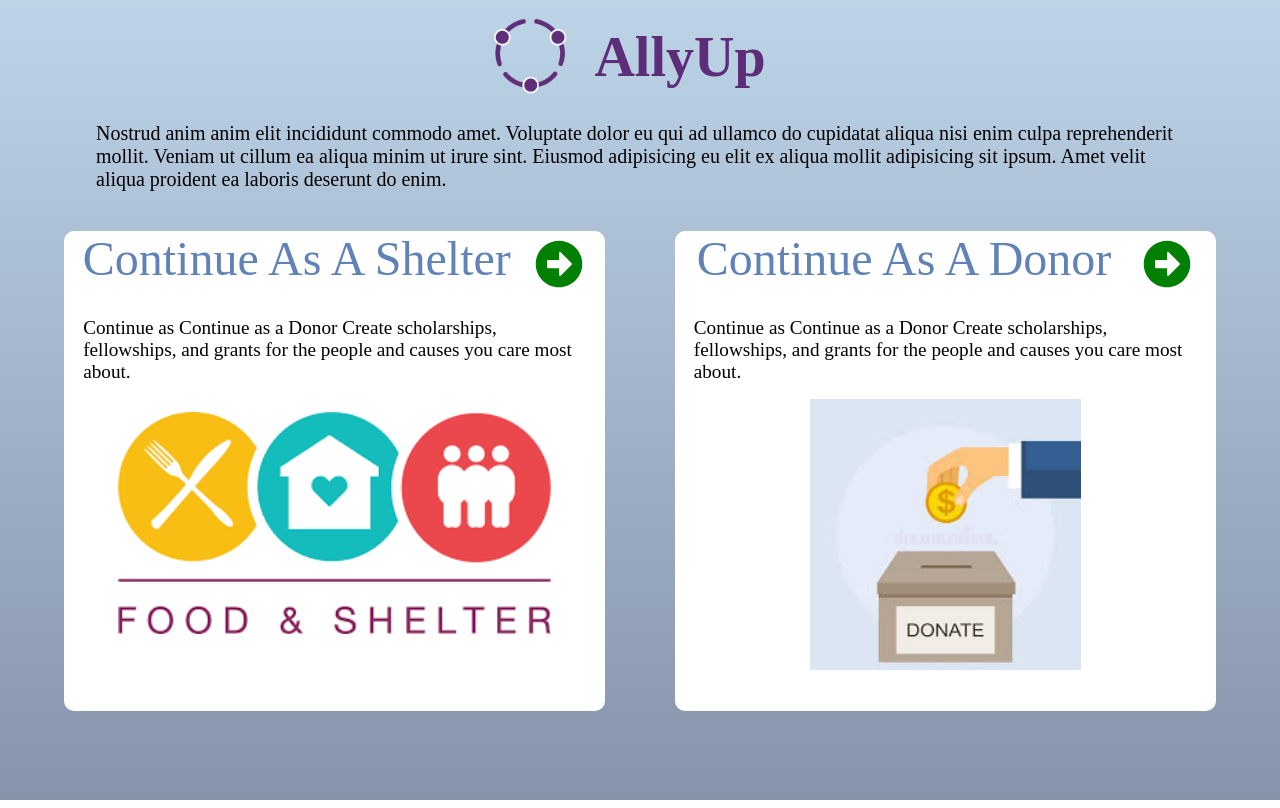
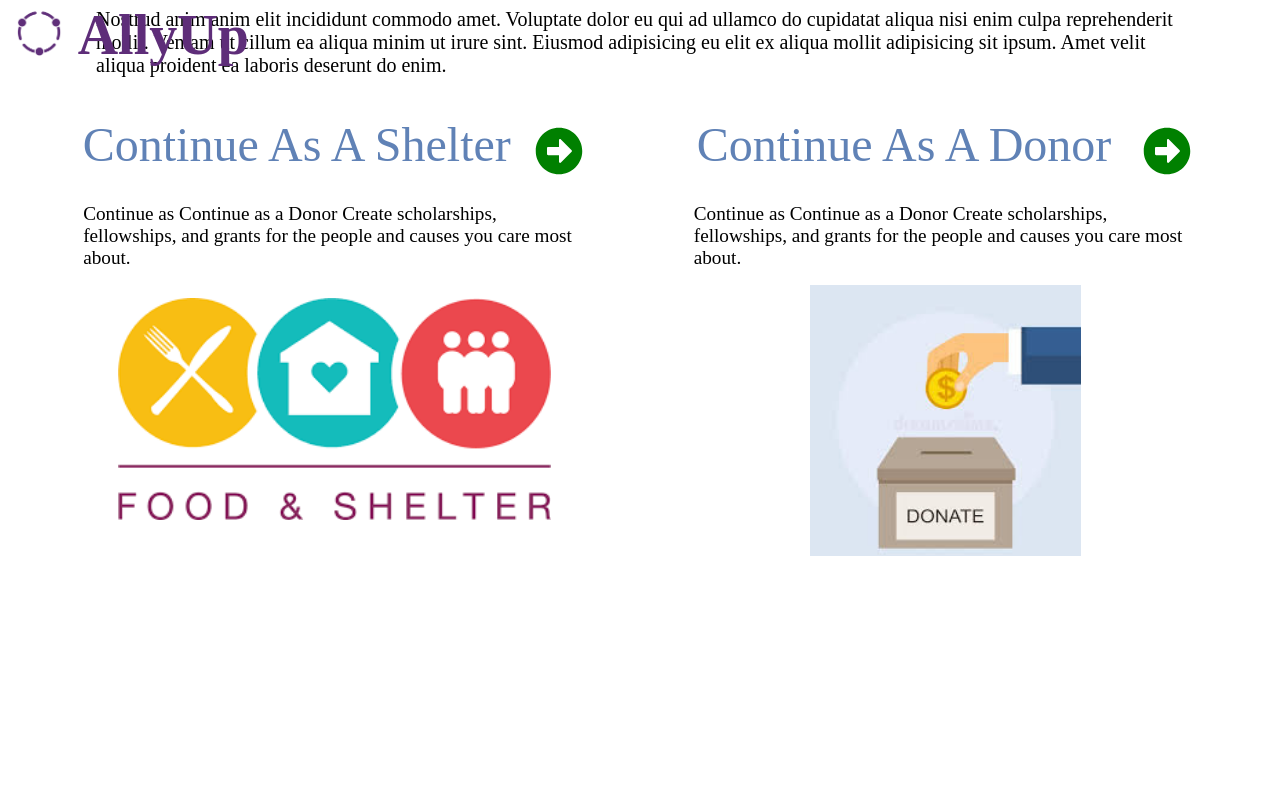
Before and after one commit to apcscap/allyup, a React (Create React App) app in the folder frontend-allyup/: page / in a window 1280 px wide. Built offline with nearby package versions, Linux system fonts and the light colour scheme.

Commit message:
add add banner styles

```diff
--- a/frontend-allyup/src/Components/Landing/LandingPage.css
+++ b/frontend-allyup/src/Components/Landing/LandingPage.css
@@ -1,16 +1,40 @@
 .landing-container {
-    background-image: linear-gradient(#bdd4e7, #8693ab);
+    background-image: linear-gradient(#eaeaea);
     height: 100vh;
 }
 
 .title {
     display: flex;
-    justify-content: center;
     margin-right: 3rem;
+    width: 100%;
+    height: 69px;
+    position: fixed;
+    top: 0;
+    z-index: 100;
+}
+
+.banner-container {
+    width: 100%;
+    height: 100%;
+    position: relative;
+    background-size: 100%;
+    background-repeat: no-repeat;
+}
+
+.lorem {
+    position: absolute;
+    margin-top: 17%;
+    margin-left: 7%;
+    font-size: 25px;
+    text-transform: uppercase;
+    width: 400px;
+    font-style: bold;
 }
 
 #logo {
-    width: 8rem;
+    /* width: 100%; */
+    height: 100%;
+    object-fit: contain;
 }
 
 #title-text {
```
